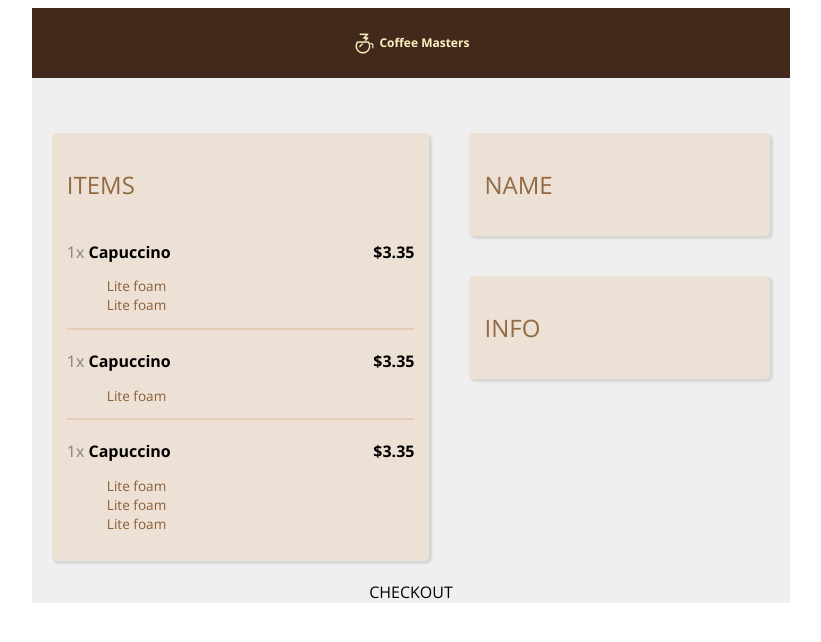
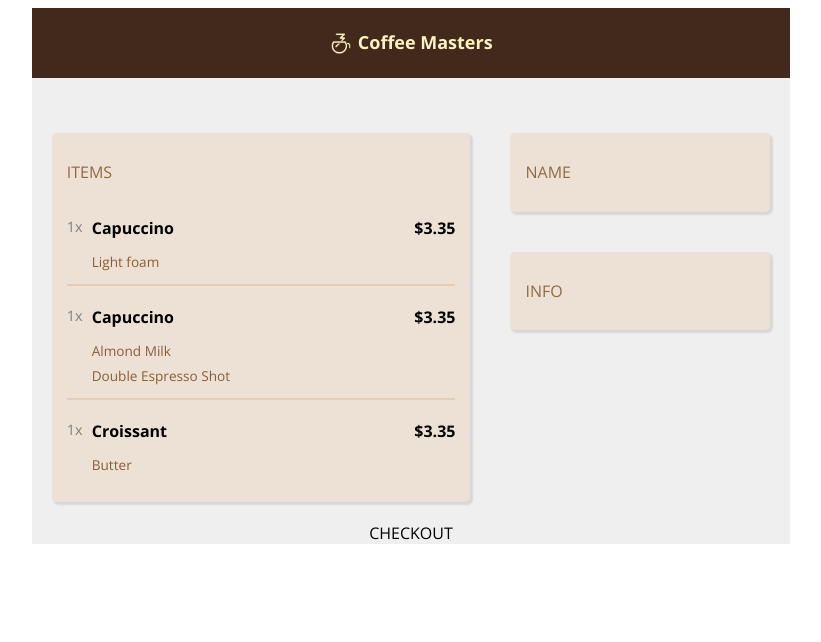
Before and after one commit to dmytro-spivakov/learn-front-end, a plain HTML site: page fm_complete_intro_to_web_dev_v3/coffee_order_page/index.html in a window 1280 px wide. Shown: the whole page, without its empty margins (229-1050 px from the left). Drawn offline with nearby package versions, Linux system fonts and the light colour scheme.

Commit message:
coffee shop checkout page: finish header and left panel

```diff
--- a/fm_complete_intro_to_web_dev_v3/coffee_order_page/index.html
+++ b/fm_complete_intro_to_web_dev_v3/coffee_order_page/index.html
@@ -28,8 +28,7 @@
 						<span class="item-info">
 							<span class="item-name">Capuccino</span>
 							<ul class="item-opts">
-								<li>Lite foam</li>
-								<li>Lite foam</li>
+								<li>Light foam</li>
 							</ul>
 						</span>
 					</div>
@@ -38,14 +37,14 @@
 					</div>
 				</div>
 
-
 				<div class="order-item">
 					<div class="order-item-left">
 						<span class="item-quantity">1x</span>
 						<span class="item-info">
 							<span class="item-name">Capuccino</span>
 							<ul class="item-opts">
-								<li>Lite foam</li>
+								<li>Almond Milk</li>
+								<li>Double Espresso Shot</li>
 							</ul>
 						</span>
 					</div>
@@ -54,16 +53,13 @@
 					</div>
 				</div>
 
-
 				<div class="order-item">
 					<div class="order-item-left">
 						<span class="item-quantity">1x</span>
 						<span class="item-info">
-							<span class="item-name">Capuccino</span>
+							<span class="item-name">Croissant</span>
 							<ul class="item-opts">
-								<li>Lite foam</li>
-								<li>Lite foam</li>
-								<li>Lite foam</li>
+								<li>Butter</li>
 							</ul>
 						</span>
 					</div>
--- a/fm_complete_intro_to_web_dev_v3/coffee_order_page/style.css
+++ b/fm_complete_intro_to_web_dev_v3/coffee_order_page/style.css
@@ -26,7 +26,7 @@ body {
 }
 
 .brand {
-	font-size: 12px;
+	font-size: 18px;
 	font-family: Open Sans;
 	font-weight: bold;
 }
@@ -71,6 +71,7 @@ body {
 
 .box-header {
 	font-weight: normal;
+	font-size: 100%;
 	color: #916a43;
 }
 
@@ -87,7 +88,15 @@ body {
 }
 
 .item-quantity {
+	display: inline-block;
+	vertical-align: top;
+	margin-right: 5px;
+	font-size: 90%;
 	color: gray;
+}
+
+.item-info {
+	display: inline-block;
 }
 
 .item-name {
@@ -95,9 +104,15 @@ body {
 }
 
 .item-opts {
+	padding: 0;
+	margin: 10px 0px;
 	list-style: none;
 	font-size: 85%;
 	color: #8a5f37;
+}
+
+.item-opts li {
+	padding: 3px 0px;
 }
 
 .item-cost {
```
